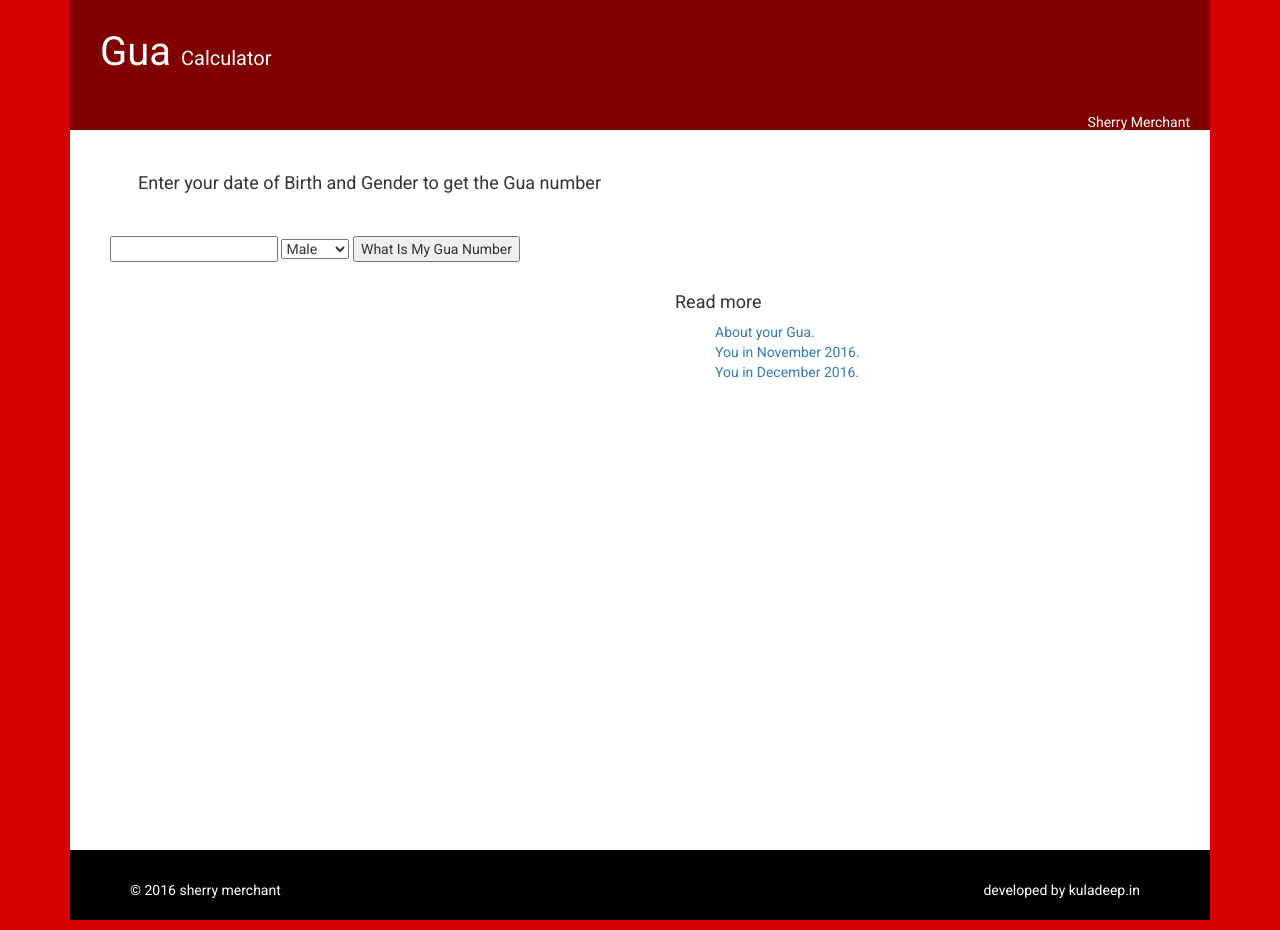
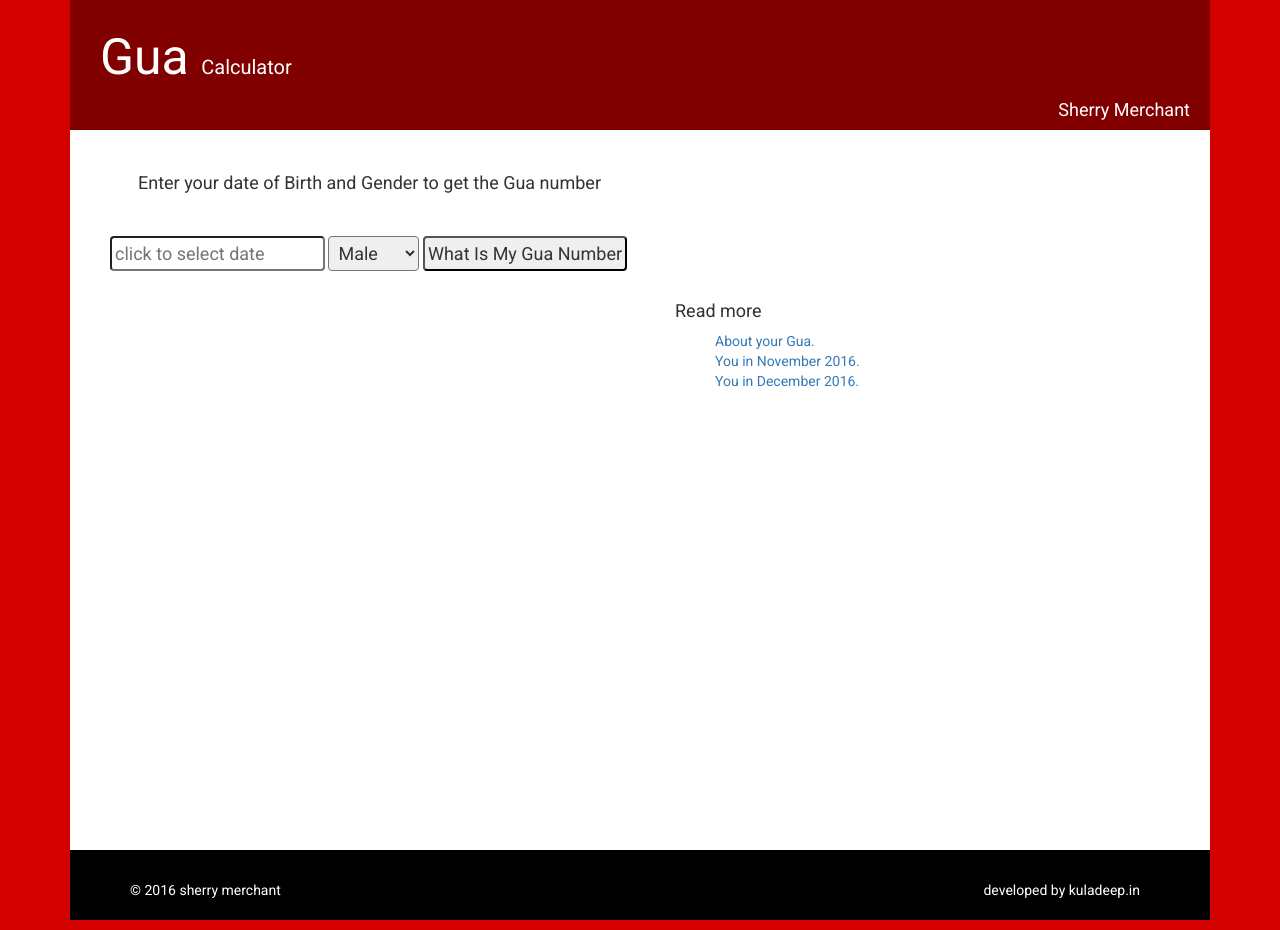
Before and after one commit to kuladeep93/gua-calculator, a plain HTML site: page index.html in a window 1280 px wide. Drawn offline with nearby package versions, Linux system fonts and the light colour scheme.

Commit message:
content update

```diff
--- a/index.html
+++ b/index.html
@@ -8,24 +8,23 @@
         <link rel="stylesheet" href="https://maxcdn.bootstrapcdn.com/bootstrap/3.3.7/css/bootstrap.min.css" crossorigin="anonymous" />
         <link href="//ajax.googleapis.com/ajax/libs/jqueryui/1.11.2/themes/smoothness/jquery-ui.css"/>
         <link rel="stylesheet" href="stylesheets.css"/>
-
     </head>
     <body>
         <div class="container">
             <div class="header-section">
                 <h1>Gua <span>Calculator</span></h1>
-                <h5>Sherry Merchant</h5>
+                <h4>Sherry Merchant</h4>
             </div>
             <div class="main-section">
                 <br/><br/>
                 <span class="bgclr-gray">&emsp;Enter your date of Birth and Gender to get the Gua number&emsp;</span>
 
                 <form method="post">
-                    <input type="text" id="my_selected_Date"/>
+                    <input type="text" id="my_selected_Date" placeholder="click to select date"/>
                     <select name="gender"> <option value="0">Male</option> <option
                             value="1">Female</option>
                     </select>
-                    <input name="runit" value="What Is My Gua Number" onClick="runForm(this.form)" type="button" />
+                    <input name="runit"  value="What Is My Gua Number" onClick="runForm(this.form)" type="button" />
                 </form>
                 <div class="row">
                     <div class="col-md-6">
--- a/stylesheets.css
+++ b/stylesheets.css
@@ -29,12 +29,12 @@ body{
 }
 .header-section h1{
     padding: 30px;
-    font-size: 40px;
+    font-size: 50px;
 }
 .header-section h1 span{
     font-size: 20px;
 }
-.header-section h5{
+.header-section h4{
     position: absolute;
     right: 20px;
     bottom: 0;
@@ -50,16 +50,34 @@ body{
 }
 input{
     margin-top: 40px;
+    padding:3px;
+    font-size: 18px;
+    border-radius: 4px;
 }
-
+select{
+    padding:5px;
+    font-size: 18px;
+    border-radius: 4px;
+}
 table{
     text-align: center;
 }
 table a:hover{
     background-color: #D50000;
+    color:#fff;
 }
 #ui-datepicker-div{
     background-color: #fff;
+}
+select.ui-datepicker-month{
+    margin-right: 10px;
+}
+a.ui-datepicker-prev,a.ui-datepicker-next{
+    display: none;
+}
+.ui-datepicker-title{
+    margin-top: 10px;
+    margin-bottom: 10px;
 }
 footer{
     background-color: #000;
@@ -91,3 +109,6 @@ footer #desinged-by{
     padding: 4px 12px;
     border: 3px solid #efefef;
 }
+a.ui-state-default{
+    padding: 6px;
+}
```
Also changed, not shown: 1 other file.
